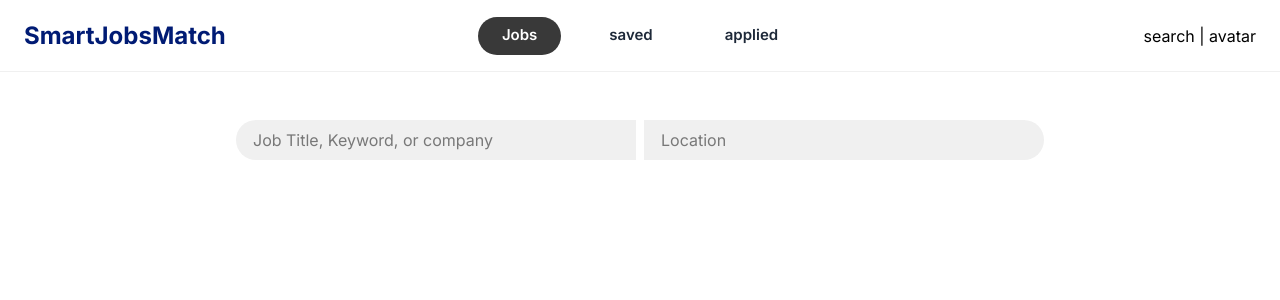
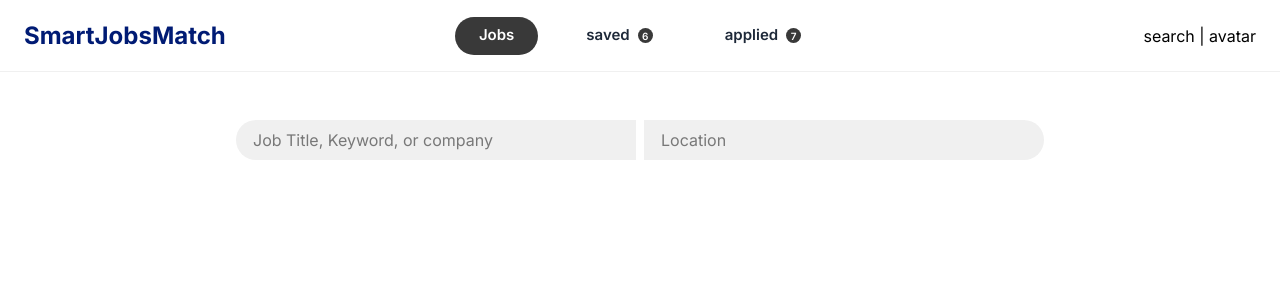
Before and after one commit to sstatar/smartjobmatch-frontend, a Next.js app: page /home in a window 1280 px wide. Shown: the top 300 px of the page. Built offline with nearby package versions, Linux system fonts and the light colour scheme.

Commit message:
nav(fix): nav activedTab change and count

```diff
--- a/components/navbar/DashboardNavbar.tsx
+++ b/components/navbar/DashboardNavbar.tsx
@@ -4,6 +4,13 @@ import Logo from "@/components/ui/Logo";
 import Button from "@/components/ui/Button";
 
 export type DashboardTab = "jobs" | "saved" | "applied";
+
+// TODO: count of each tab, e.g. saved jobs, applied jobs is from backend
+const eachTabCount = {
+    // jobs: 10,
+    saved: 6,
+    applied: 7,
+};
 
 export default function DashboardNavbar({
     activedTab,
@@ -27,11 +34,19 @@ export default function DashboardNavbar({
                 </Button>
                 <Button
                     variant={activedTab === "saved" ? "primary" : "tertiary"}
+                    count={
+                        activedTab == "saved" ? undefined : eachTabCount.saved
+                    }
                 >
                     saved
                 </Button>
                 <Button
                     variant={activedTab === "applied" ? "primary" : "tertiary"}
+                    count={
+                        activedTab == "applied"
+                            ? undefined
+                            : eachTabCount.applied
+                    }
                 >
                     applied
                 </Button>
```
